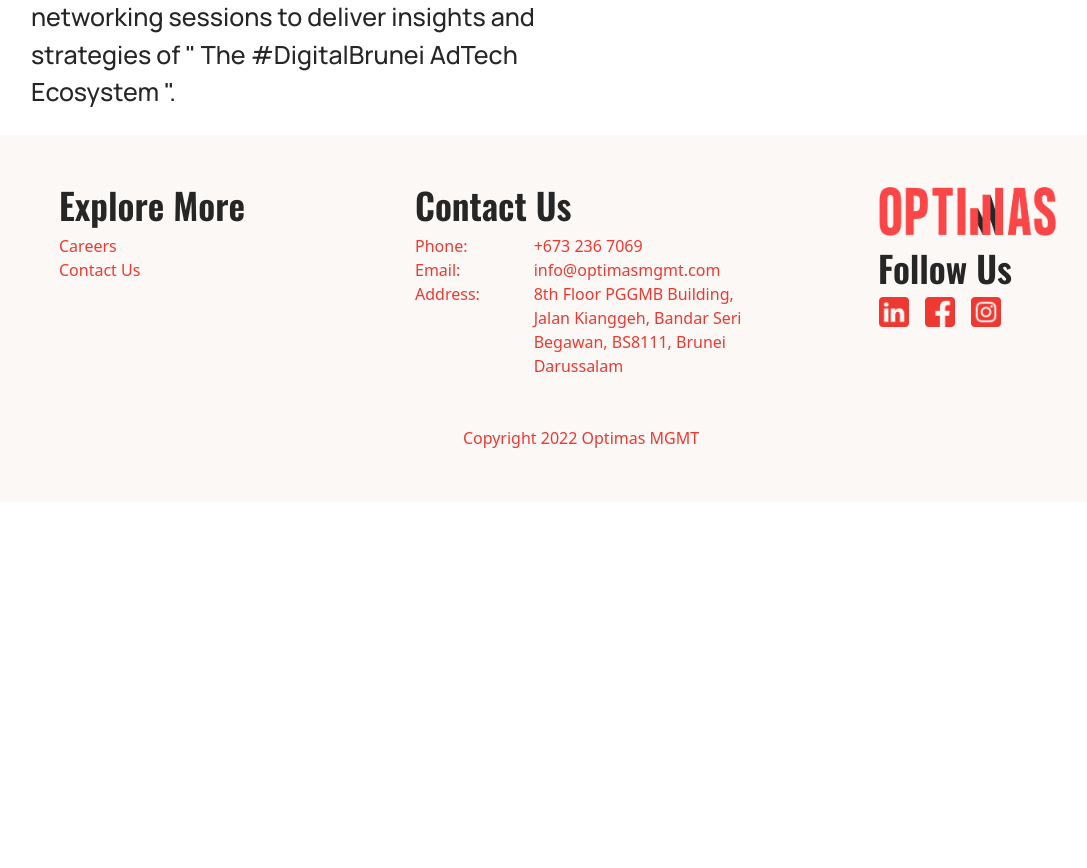
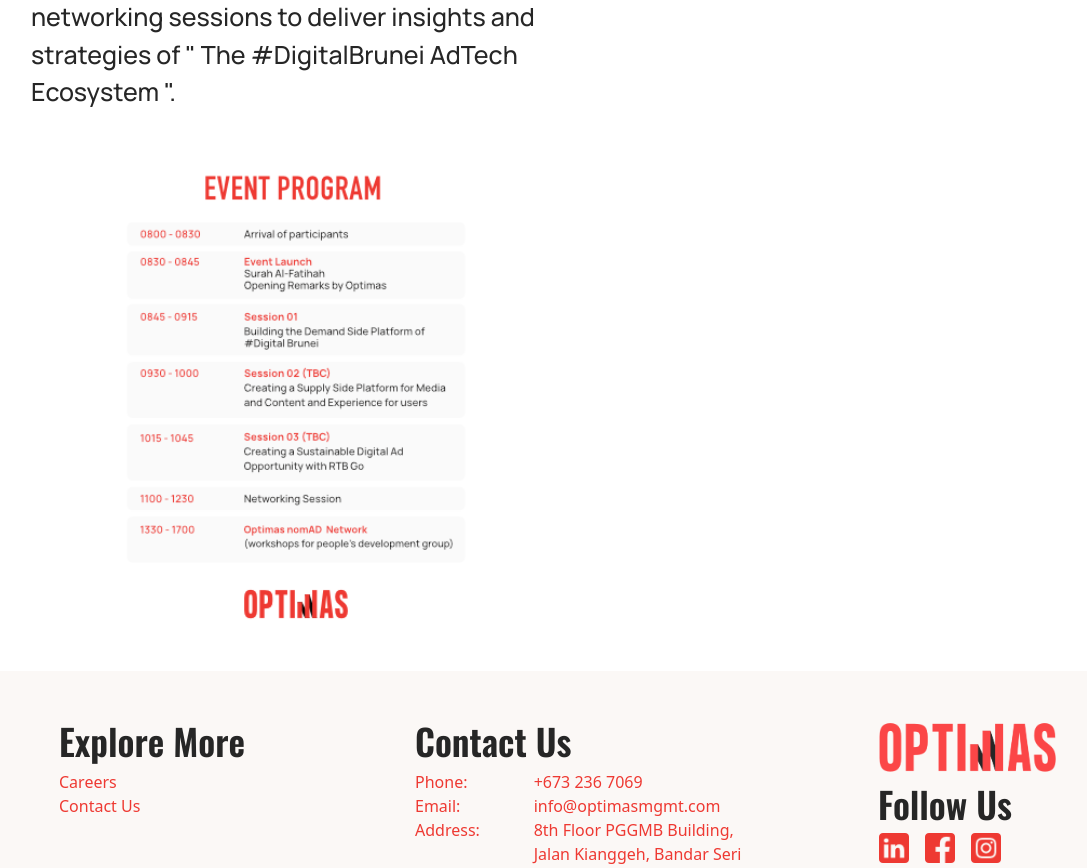
Before and after one commit to ying29ho/optimasdev, a Next.js app: page /events/8YrHJivGVmt in a window 1280 px wide. Shown: the part 1440-2308 px from the top of the page, without its empty margins (59-1146 px from the left). Before the commit the page ends 1942 px from the top, so only its background shows below. Built offline with nearby package versions, Linux system fonts and the light colour scheme; no server answers.

Commit message:
event page program update

```diff
--- a/pages/events/8YrHJivGVmt.js
+++ b/pages/events/8YrHJivGVmt.js
@@ -96,6 +96,12 @@
                   Join The #DigitalBrunei<br></br>Adtech Ecosystem
                 </h1>
                 <div className="mx-4 p-5">
+                <Image src={"/images/event/updatedeventprogram.png"}
+                    objectFit="contain"
+                    quality={100}
+                    height={750}
+                    width={750}
+                    alt="event day details"/>
                   <p>
                     OPTIMAS proudly presents a 1-day event for digital media,
                     broadcasting and marketing sectors. <br></br><br></br>
@@ -315,13 +321,6 @@
               <div className="col pt-5">
                 <h1>Join The #DigitalBrunei Adtech Ecosystem</h1>
                 <div className="p-2 mx-auto" align="ceter">
-                  {/* <Image src={"/images/event/eventprogram1.png"}
-                    objectFit="contain"
-                    quality={100}
-                    height={540}
-                    width={540}
-                    alt="event day details"/> */}
-
                   <p>
                     OPTIMAS proudly presents a 1-day event for digital media,
                     broadcasting and marketing sectors. <br></br><br></br>Packed with panel
@@ -329,6 +328,13 @@
                     networking sessions to deliver insights and strategies of
                     &quot; The #DigitalBrunei AdTech Ecosystem &quot;.
                   </p>
+                  <Image src={"/images/event/updatedeventprogram.png"}
+                    objectFit="contain"
+                    quality={100}
+                    height={540}
+                    width={540}
+                    alt="event day details"/>
+
                 </div>
               </div>
               <div className="col">
```
Also changed, not shown: public/images/event/updatedeventprogram.png (added).
